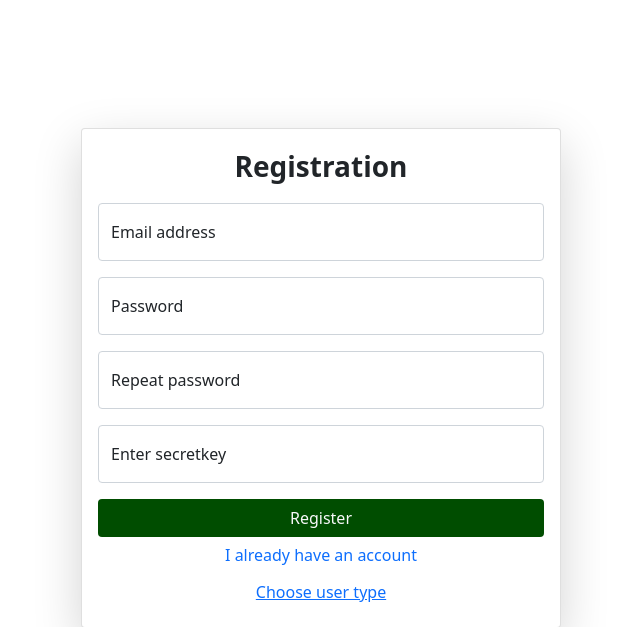
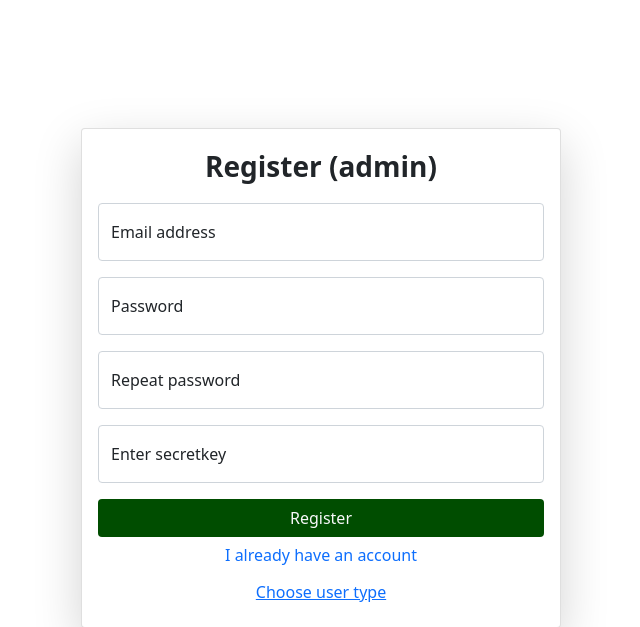
Before and after one commit to ramz1t/Diary, a FastAPI app: template views/templates/register.html in a window 1280 px wide. Shown: the top 627 px of the page, without its empty margins (591-1231 px from the left). Run offline with FastAPI, Linux system fonts and the light colour scheme; the template is opened without the code that fills it: most values are stand-ins (such as "Sample title", 1, 10 or a date in 2020); parts of the project's set-up code (start-up, migrations or seed data) failed here and were passed over; some libraries are stand-ins or nearby versions.

Commit message:
added annotations

```diff
--- a/main.py
+++ b/main.py
@@ -33,9 +33,10 @@ def mainpage(request: Request):
     return templates.TemplateResponse('mainpage.html', {"request": request})
 
 
-@app.get('/register')
-def register(request: Request):
-    return templates.TemplateResponse('register.html', {"request": request})
+@app.get('/{usertype}/register')
+def register(usertype: str, request: Request):
+    return templates.TemplateResponse('register.html', {"request": request,
+                                                        "usertype": usertype})
 
 
 @app.post('/create_student')
@@ -50,9 +51,10 @@ def create_teacher(teacher: ApiTeacher):
     return response
 
 
-@app.get('/login')
-def login(request: Request):
-    return templates.TemplateResponse('login.html', {"request": request})
+@app.get('/{usertype}/login')
+def login(usertype: str, request: Request):
+    return templates.TemplateResponse('login.html', {"request": request,
+                                                     "usertype": usertype})
 
 
 @app.post("/token/{usertype}", response_model=Token)
@@ -78,6 +80,12 @@ def adminpage(request: Request, current_user=Depends(get_current_user)):
                                                            "groups": groups})
 
 
+@app.get('/student')
+def studentprofile(request: Request, current_user=Depends(get_current_user)):
+    return templates.TemplateResponse('student/profile.html', {"request": request,
+                                                               "email": current_user.email})
+
+
 @app.post('/add_group')
 def add_group(group: ApiGroup):
     return add_new_group(group)
--- a/views/static/js/auth.js
+++ b/views/static/js/auth.js
@@ -39,3 +39,7 @@ async function submit() {
         alert("все работает")
     }
 }
+
+function openLoginPage(type) {
+    window.open(SERVER_DOMAIN + `/${type}/login`, '_self')
+}
--- a/views/static/js/choose.js
+++ b/views/static/js/choose.js
@@ -1,4 +1,4 @@
 function choose(type) {
     document.cookie = "type=" + type;
-    window.open('/login', '_self')
+    window.open(`${type}/login`, '_self')
 }
--- a/views/static/js/login.js
+++ b/views/static/js/login.js
@@ -18,3 +18,7 @@ async function login() {
         alert(response.status);
     }
 }
+
+function openRegisterPage(type) {
+    window.open(SERVER_DOMAIN + `/${type}/register`, '_self')
+}
--- /dev/null
+++ b/views/static/js/settings.js
@@ -0,0 +1 @@
+SERVER_DOMAIN = "http://127.0.0.1:8003";
--- a/views/templates/login.html
+++ b/views/templates/login.html
@@ -4,6 +4,7 @@
     <meta charset="UTF-8" name="viewport" content="width=device-width, initial-scale=1.0">
     <title>Login</title>
     <script type="text/javascript" src="{{ url_for('static', path='js/login.js') }}"></script>
+    <script type="text/javascript" src="{{ url_for('static', path='js/settings.js') }}"></script>
     <script src="https://cdn.jsdelivr.net/npm/@popperjs/core@2.11.5/dist/umd/popper.min.js"
             integrity="sha384-Xe+8cL9oJa6tN/veChSP7q+mnSPaj5Bcu9mPX5F5xIGE0DVittaqT5lorf0EI7Vk"
             crossorigin="anonymous"></script>
@@ -22,7 +23,7 @@
 <body>
     <div class="card shadow-lg" style="width: 30rem;">
         <div class="card-body">
-            <p class="text-center fs-3 fw-bolder">Login</p>
+            <p class="text-center fs-3 fw-bolder">Login ({{ usertype }})</p>
         </div>
         <div class="card-custom">
             <div class="form-floating mb-3">
@@ -38,7 +39,7 @@
             </div>
         </div>
         <div class="hadnt" id="footer">
-            <a class="link text-decoration-none" href="/register">I haven't account</a>
+            <a class="link text-decoration-none" onclick="openRegisterPage($.cookie('type'))">I don't have an account</a>
         </div>
         <div class="change-type">
             <a href="/">Choose user type</a>
--- a/views/templates/register.html
+++ b/views/templates/register.html
@@ -14,6 +14,8 @@
     <link href="https://fonts.googleapis.com/css2?family=Roboto:wght@300;400;500&display=swap" rel="stylesheet">
     <script src="https://code.jquery.com/jquery-3.6.0.js"></script>
     <script type="text/javascript" src="{{ url_for('static', path='js/auth.js') }}"></script>
+    <script type="text/javascript" src="{{ url_for('static', path='js/settings.js') }}"></script>
+    <script type="text/javascript" src="//cdnjs.cloudflare.com/ajax/libs/jquery-cookie/1.4.1/jquery.cookie.min.js"></script>
     <meta charset="UTF-8" name="viewport" content="width=device-width, initial-scale=1.0">
     <title>Register</title>
     <link rel="stylesheet" href='../static/styles/register.css'>
@@ -21,7 +23,7 @@
 <body>
     <div class="card shadow-lg" style="width: 30rem;">
         <div class="card-body">
-            <p class="text-center fs-3 fw-bolder">Registration</p>
+            <p class="text-center fs-3 fw-bolder">Register ({{ usertype }})</p>
             <div class="card-custom">
                 <div class="form-floating mb-3">
                     <input type="email" class="form-control" id="email" placeholder="name@example.com">
@@ -44,7 +46,7 @@
                 </div>
             </div>
                 <div class="had">
-                    <a class="link text-decoration-none" href="/login">I already have an account</a>
+                    <a class="link text-decoration-none" onclick="openLoginPage($.cookie('type'))">I already have an account</a>
                 </div>
                 <div class="change-type">
                     <a href="/">Choose user type</a>
```
Also changed, not shown: views/templates/student/profile.html (added, +11 -0 lines).
